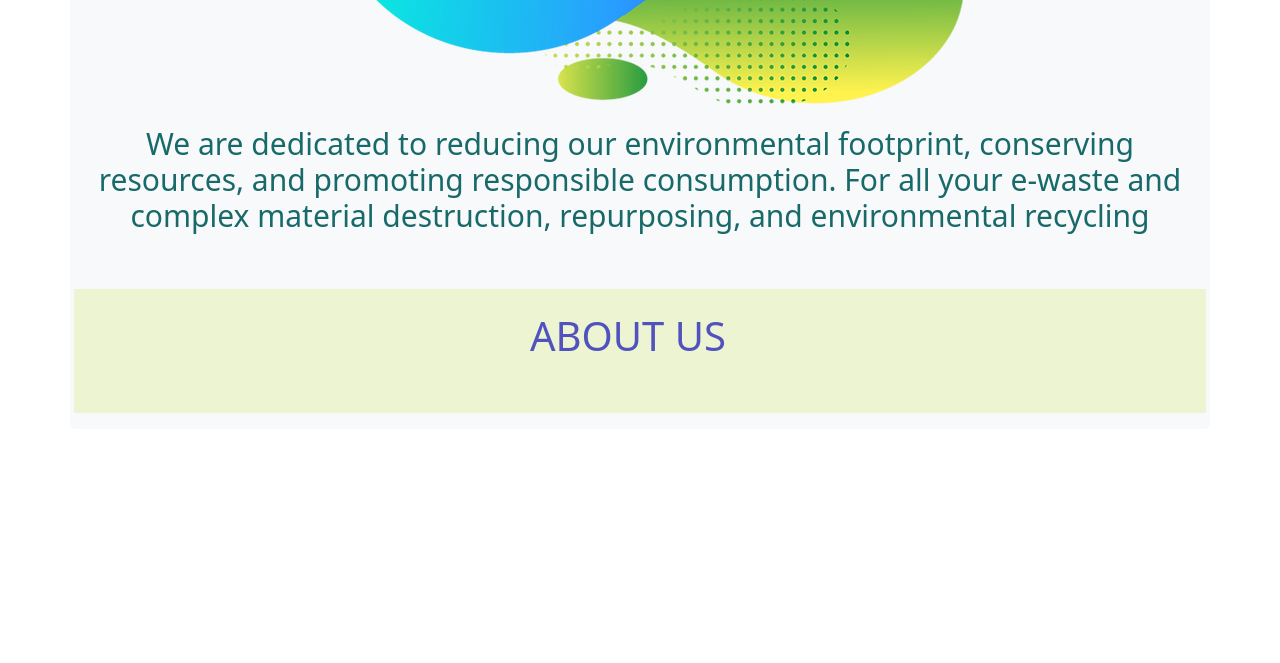
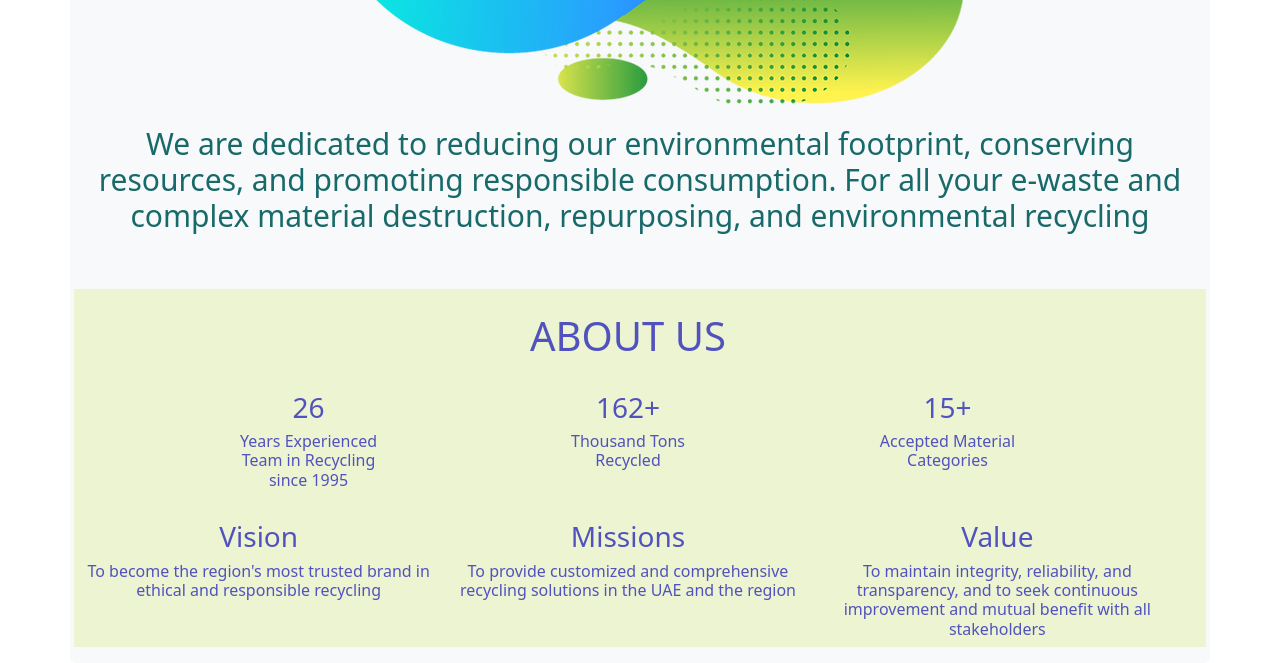
Before and after one commit to Aaris-Kazi/Go-Green-UI, a plain HTML site: page index.html in a window 1280 px wide. Shown: the part 478-1141 px from the top of the page. Before the commit the page ends 907 px from the top, so only its background shows below. Drawn offline with nearby package versions, Linux system fonts and the light colour scheme.

Commit message:
Small module complete

```diff
--- a/index.html
+++ b/index.html
@@ -56,10 +56,50 @@
                   <span class="h1 meta">ABOUT US</span>
                 </div>
                 <div class="row text-center content">
-
+                  <div class="col content">
+                    <div class="row">
+                      <span class="h3">26</span>
+                    </div>
+                    <div class="row">
+                      <span class="h6">Years Experienced Team in Recycling since 1995</span>
+                    </div>
+                  </div>
+                  <div class="col content">
+                    <div class="row">
+                      <span class="h3">162+</span>
+                    </div>
+                    <div class="row">
+                      <span class="h6">Thousand Tons Recycled</span>
+                    </div>
+                  </div>
+                  <div class="col content">
+                    <div class="row">
+                      <span class="h3">15+</span>
+                    </div>
+                    <div class="row">
+                      <span class="h6">Accepted Material Categories</span>
+                    </div>
+                  </div>
                 </div>
                 <div class="row text-center content">
-
+                  <div class="col-4">
+                    <div class="row">
+                      <span class="h3">Vision</span><br>
+                      <span class="h6">To become the region's most trusted brand in ethical and responsible recycling</span>
+                    </div>
+                  </div>
+                  <div class="col-4">
+                    <div class="row">
+                      <span class="h3">Missions</span><br>
+                      <span class="h6">To provide customized and comprehensive recycling solutions in the UAE and the region </span>
+                    </div>
+                  </div>
+                  <div class="col-4">
+                    <div class="row">
+                      <span class="h3">Value</span><br>
+                      <span class="h6">To maintain integrity, reliability, and transparency, and to seek continuous improvement and mutual benefit with all stakeholders</span>
+                    </div>
+                  </div>
                 </div>
             </div>
             <div class="row" id="scrollspyHeading3"></div>
--- a/style.css
+++ b/style.css
@@ -37,6 +37,12 @@ h4{
     .h1.meta{
         font-size: 24px;
     }
+    .h3{
+        font-size: 20px;
+    }
+    .col-4{
+        width: 100%;
+    }
 }
 
 @media (min-width: 768px) {
@@ -49,4 +55,8 @@ h4{
 }
 .row.text-center.content{
     margin-top: 2%;
+    justify-content: space-evenly;
 }
+.col.content{
+    max-width: 170px;
+}
```
